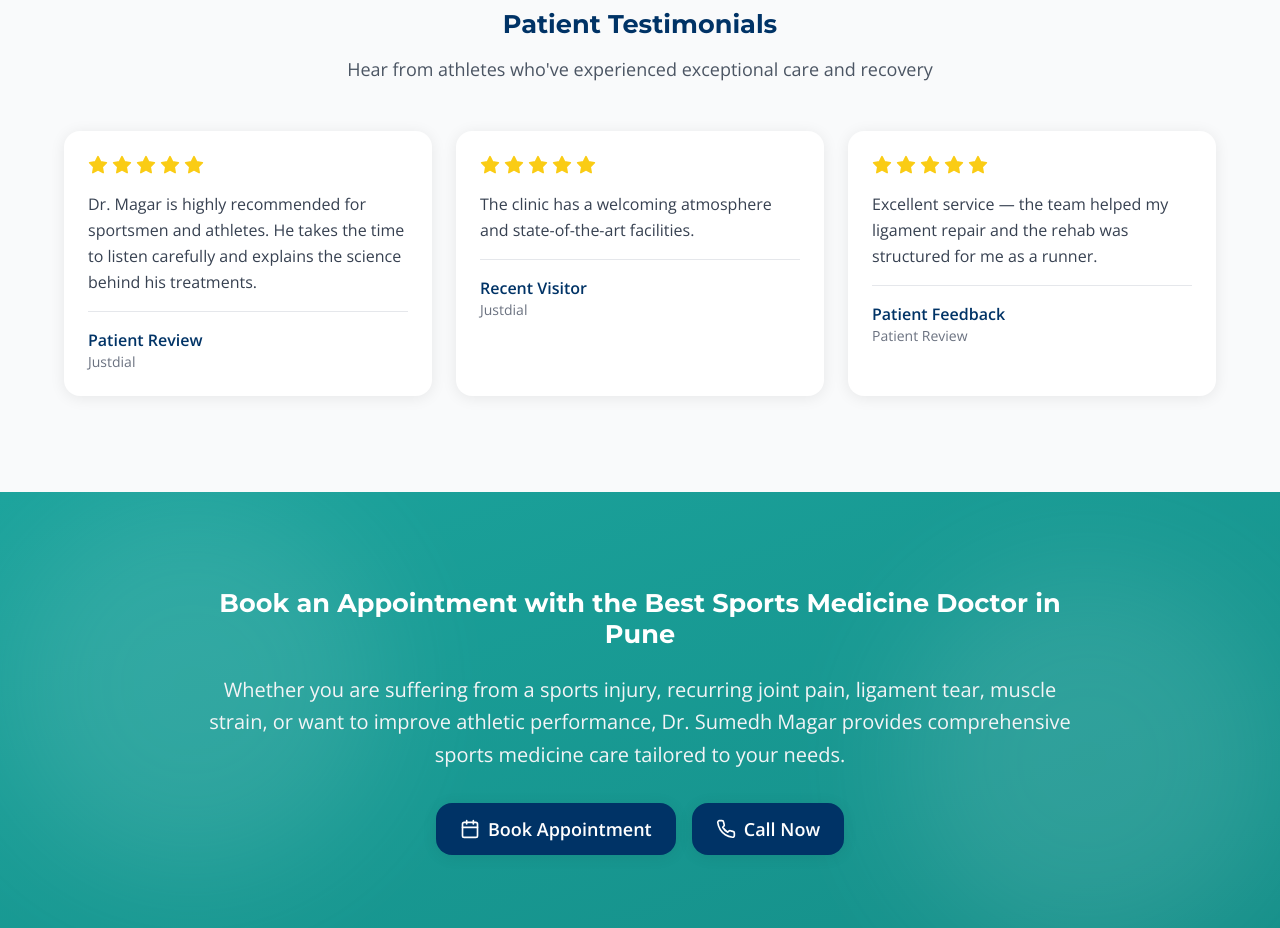
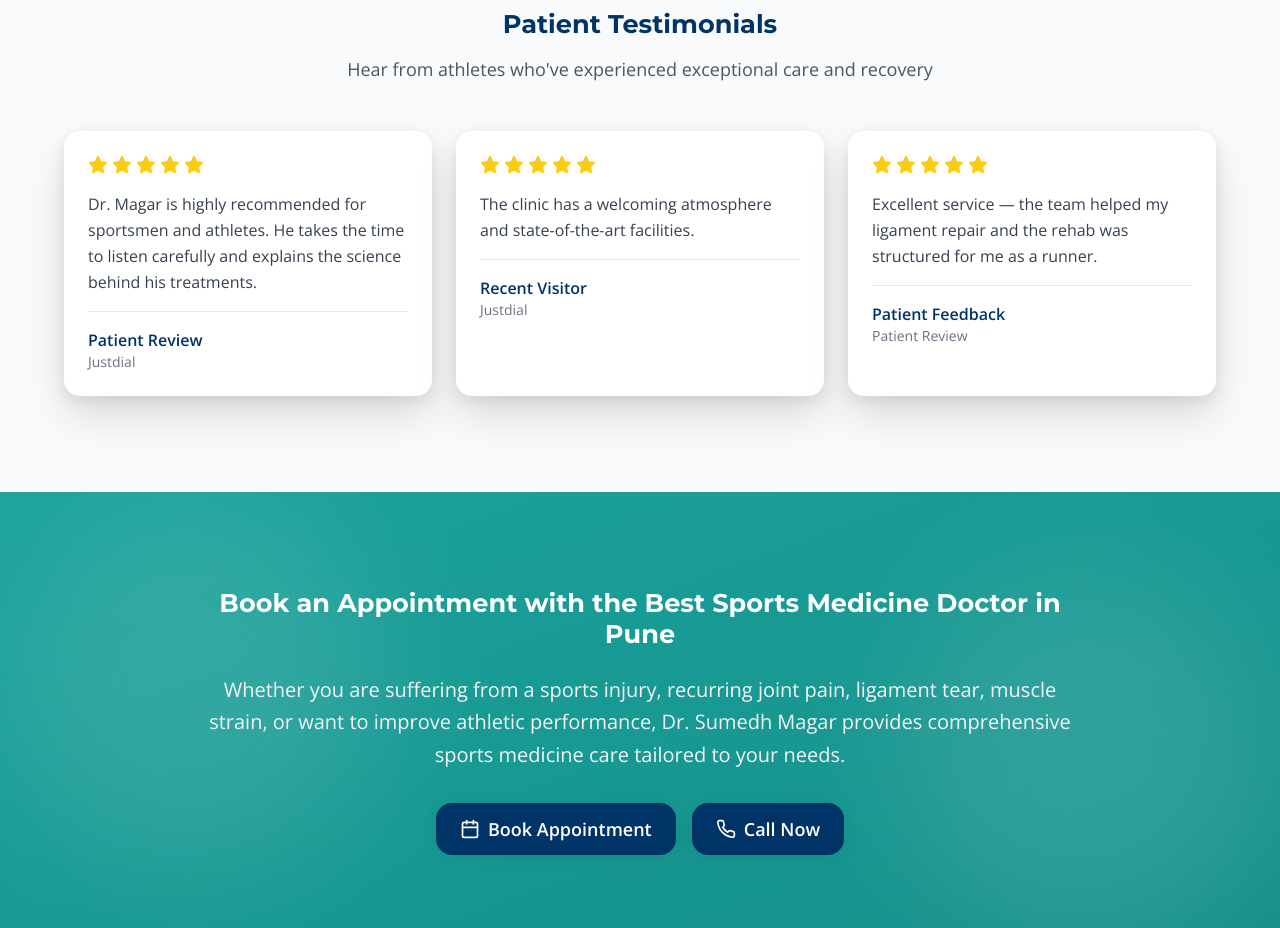
Before and after one commit to DevInnothoughts/sumedh-magar-website, a Next.js app: page /sports-medicine in a window 1280 px wide. Shown: the part 5760-6688 px from the top of the page. Built offline with nearby package versions, Linux system fonts and the light colour scheme.

Commit message:
css update

```diff
--- a/app/(public)/sports-medicine/SportsMedicineClient.tsx
+++ b/app/(public)/sports-medicine/SportsMedicineClient.tsx
@@ -627,7 +627,7 @@ export default function SportsMedicineClient() {
                 viewport={{ once: true }}
                 transition={{ delay: idx * 0.1 }}
               >
-                <Card className="h-full hover:shadow-xl transition-shadow">
+                <Card className="h-full testimonial-card">
                   <div className="flex items-center gap-1 mb-4">
                     {[...Array(testimonial.rating)].map((_, i) => (
                       <Star key={i} className="w-5 h-5 text-yellow-400 fill-yellow-400" />
--- a/app/globals.css
+++ b/app/globals.css
@@ -113,3 +113,19 @@
 .ql-editor a {
   text-decoration: underline !important;
 }
+
+/* sport medicine page css starts */
+
+.testimonial-card {
+  box-shadow:
+    0 20px 40px rgba(0, 0, 0, 0.12),
+    0 5px 15px rgba(0, 0, 0, 0.08);
+  transition: all 0.3s ease;
+}
+
+.testimonial-card:hover {
+  transform: translateY(-8px);
+  box-shadow:
+    0 30px 60px rgba(0, 0, 0, 0.18),
+    0 10px 25px rgba(0, 0, 0, 0.1);
+}
```
